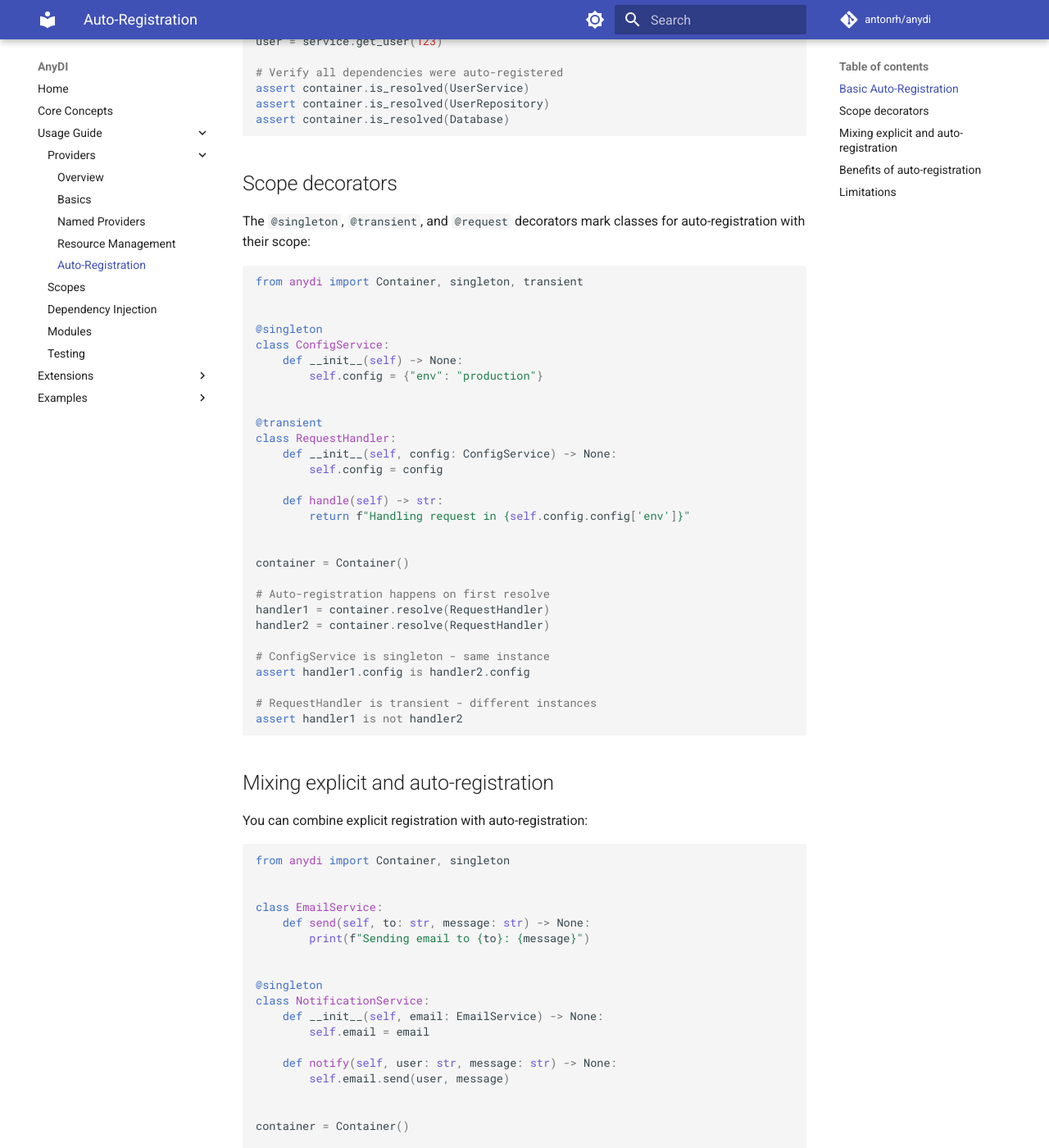
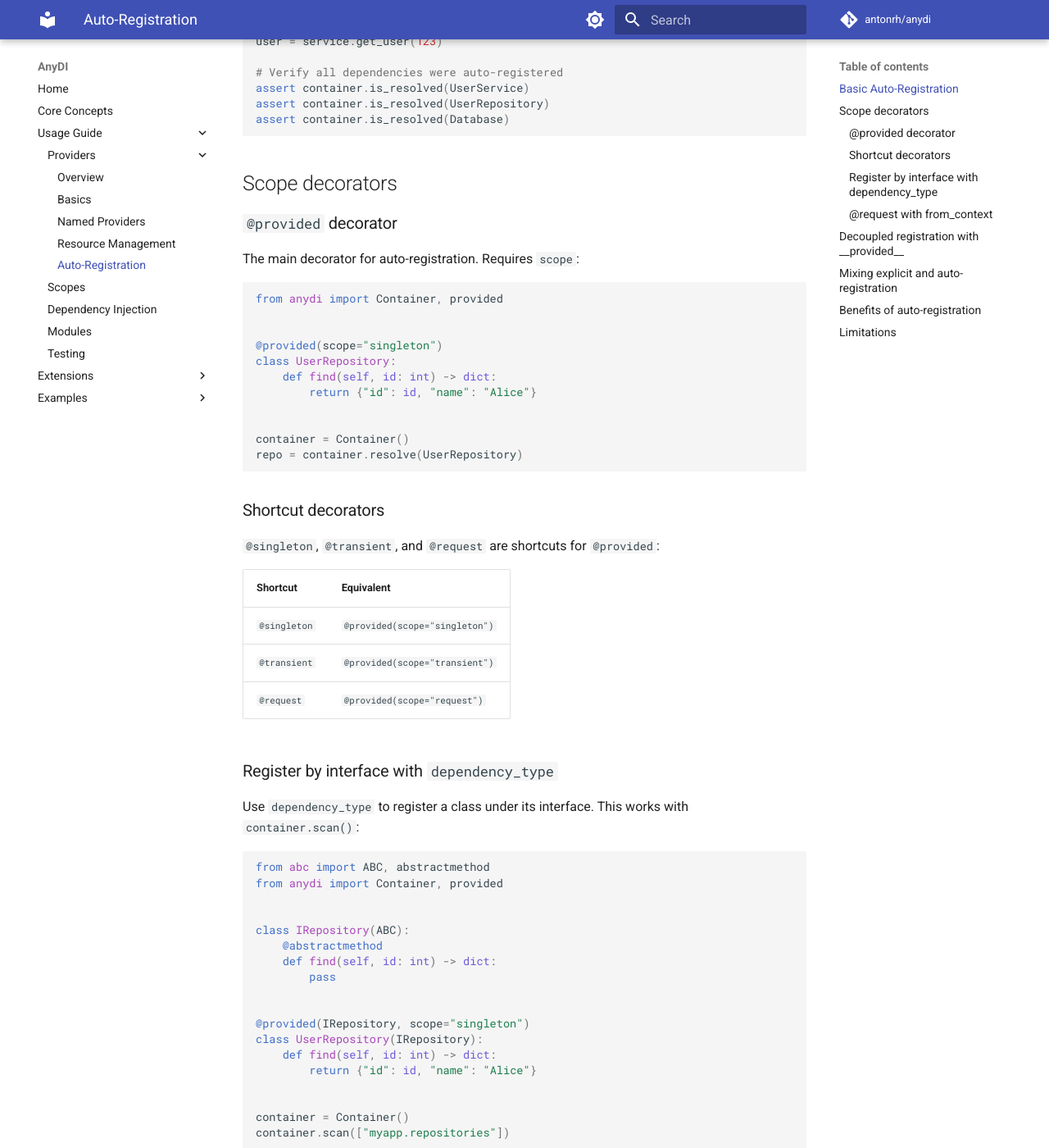
Before and after one commit to antonrh/anydi, an MkDocs documentation site: the page built from docs/usage/providers/auto-registration.md, in a window 1280 px wide and 1400 px high, scrolled down 1338 px. Shown: the whole window at 82% size. Built offline with MkDocs 1.6.1 and Material for MkDocs 9.7.7, drawn with Linux system fonts in a browser that asks for light colours; comment, search, counter and statistics services are not loaded; some of the changed text lies outside the part shown.

Commit message:
Add dependency_type and from_context support to decorators and scanner

````diff
--- a/docs/usage/providers/auto-registration.md
+++ b/docs/usage/providers/auto-registration.md
@@ -68,39 +68,109 @@ assert container.is_resolved(Database)
 
 ## Scope decorators
 
-The `@singleton`, `@transient`, and `@request` decorators mark classes for auto-registration with their scope:
+### `@provided` decorator
+
+The main decorator for auto-registration. Requires `scope`:
 
 ```python
-from anydi import Container, singleton, transient
+from anydi import Container, provided
 
 
-@singleton
-class ConfigService:
-    def __init__(self) -> None:
-        self.config = {"env": "production"}
+@provided(scope="singleton")
+class UserRepository:
+    def find(self, id: int) -> dict:
+        return {"id": id, "name": "Alice"}
 
 
-@transient
-class RequestHandler:
-    def __init__(self, config: ConfigService) -> None:
-        self.config = config
+container = Container()
+repo = container.resolve(UserRepository)
+```
 
-    def handle(self) -> str:
-        return f"Handling request in {self.config.config['env']}"
+### Shortcut decorators
+
+`@singleton`, `@transient`, and `@request` are shortcuts for `@provided`:
+
+| Shortcut | Equivalent |
+|----------|------------|
+| `@singleton` | `@provided(scope="singleton")` |
+| `@transient` | `@provided(scope="transient")` |
+| `@request` | `@provided(scope="request")` |
+
+### Register by interface with `dependency_type`
+
+Use `dependency_type` to register a class under its interface. This works with `container.scan()`:
+
+```python
+from abc import ABC, abstractmethod
+from anydi import Container, provided
+
+
+class IRepository(ABC):
+    @abstractmethod
+    def find(self, id: int) -> dict:
+        pass
+
+
+@provided(IRepository, scope="singleton")
+class UserRepository(IRepository):
+    def find(self, id: int) -> dict:
+        return {"id": id, "name": "Alice"}
+
+
+container = Container()
+container.scan(["myapp.repositories"])
+
+# Resolve by interface
+repo = container.resolve(IRepository)
+```
+
+All decorators support `dependency_type` as keyword argument:
+
+```python
+@singleton(dependency_type=IRepository)
+class UserRepository(IRepository):
+    pass
+```
+
+### `@request` with `from_context`
+
+Use `from_context=True` when instance is set via `context.set()`:
+
+```python
+from anydi import Container, request
+
+
+@request(from_context=True)
+class Request:
+    def __init__(self, path: str) -> None:
+        self.path = path
 
 
 container = Container()
 
-# Auto-registration happens on first resolve
-handler1 = container.resolve(RequestHandler)
-handler2 = container.resolve(RequestHandler)
+with container.request_context() as ctx:
+    ctx.set(Request, Request(path="/users"))
+    req = container.resolve(Request)
+    assert req.path == "/users"
+```
 
-# ConfigService is singleton - same instance
-assert handler1.config is handler2.config
+## Decoupled registration with `__provided__`
 
-# RequestHandler is transient - different instances
-assert handler1 is not handler2
+If you want to avoid importing `anydi` decorators in your classes, use the `__provided__` class variable directly:
+
+```python
+class UserRepository:
+    __provided__ = {"scope": "singleton"}
+
+    def find(self, id: int) -> dict:
+        return {"id": id, "name": "Alice"}
 ```
+
+This keeps your classes free from framework imports. The `__provided__` dict supports:
+
+- `scope` (required) - `"singleton"`, `"transient"`, or `"request"`
+- `dependency_type` (optional) - interface to register under (works with `scan()`)
+- `from_context` (optional) - `True` if set via `context.set()`, only for `"request"` scope
 
 ## Mixing explicit and auto-registration
 
````
Also changed, not shown: 7 other files.
